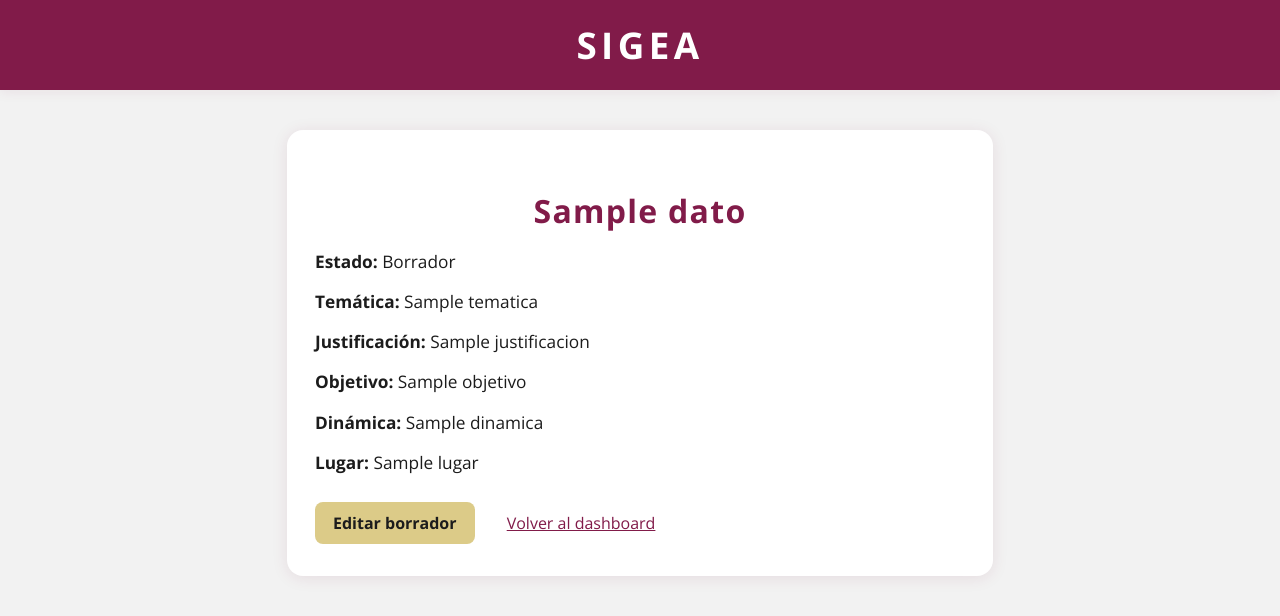
After one commit to AxelLangle/SIGEA, a Flask app: template Backend/templates/ver_evento.html in a window 1280 px wide. The commit adds this page. Shown: the top 616 px of the page. Run offline with Flask 3, Linux system fonts and the light colour scheme; the template is opened without the code that fills it: most values are stand-ins (such as "Sample title", 1, 10 or a date in 2020).

Commit message:
Se agrego la funcionalidad de agregar un evento como borrador, ver su resumen y/o poder seguir editandolo desde donde se dejo

```diff
--- /dev/null
+++ b/Backend/templates/ver_evento.html
@@ -0,0 +1,74 @@
+<!DOCTYPE html>
+<html lang="es">
+<head>
+  <meta charset="UTF-8">
+  <title>{{ datos.titulo or 'Evento' }}</title>
+  <link rel="icon" href="{{ url_for('static', filename='images/SIGEA_LOGOTIPO200.png') }}" type="image/x-icon">
+  <link href="https://fonts.googleapis.com/css?family=Open+Sans:400,600,700" rel="stylesheet">
+  <link rel="stylesheet" href="{{ url_for('static', filename='css/registrar_eventos.css') }}">
+  <style>
+    .evento-info {
+      background: var(--blanco, #fff);
+      border-radius: 16px;
+      box-shadow: 0 2px 16px rgba(129,27,73,0.10);
+      padding: 32px 28px;
+      max-width: 650px;
+      margin: 40px auto;
+    }
+    .evento-info h2 {
+      color: var(--guinda, #811B49);
+      font-size: 2rem;
+      font-weight: 700;
+      margin-bottom: 18px;
+      letter-spacing: 0.04em;
+    }
+    .evento-info p {
+      font-size: 1.08rem;
+      margin-bottom: 10px;
+      color: var(--negro, #1C1C1C);
+    }
+    .evento-info .borrador {
+      background-color: var(--dorado, #DCCB88);
+      color: var(--negro, #1C1C1C);
+      border: none;
+      border-radius: 8px;
+      padding: 10px 18px;
+      font-weight: 700;
+      font-size: 1rem;
+      margin-top: 18px;
+      margin-right: 10px;
+      text-decoration: none;
+      display: inline-block;
+      transition: background 0.2s, color 0.2s;
+    }
+    .evento-info .borrador:hover {
+      background-color: #e6d9a7;
+      color: var(--guinda, #811B49);
+    }
+    .evento-info .volver {
+      color: var(--guinda, #811B49);
+      text-decoration: underline;
+      font-size: 1rem;
+      margin-left: 18px;
+    }
+  </style>
+</head>
+<body>
+  <div class="sigea-header">SIGEA</div>
+  <div class="evento-info">
+    <h2>{{ datos.titulo or 'Sin título' }}</h2>
+    <p><b>Estado:</b> {{ evento.estado|capitalize }}</p>
+    <p><b>Temática:</b> {{ datos.tematica or 'No especificada' }}</p>
+    <p><b>Justificación:</b> {{ datos.justificacion or 'No especificada' }}</p>
+    <p><b>Objetivo:</b> {{ datos.objetivo or 'No especificado' }}</p>
+    <p><b>Dinámica:</b> {{ datos.dinamica or 'No especificada' }}</p>
+    <p><b>Lugar:</b> {{ datos.lugar or 'No especificado' }}</p>
+    <!-- Agrega aquí más campos según tu formulario -->
+
+    {% if evento.estado == 'borrador' %}
+      <a href="{{ url_for('registrar_evento') }}?editar={{ evento.id }}" class="borrador">Editar borrador</a>
+    {% endif %}
+    <a href="{{ url_for('dashboard') }}" class="volver">Volver al dashboard</a>
+  </div>
+</body>
+</html>
--- a/app.py
+++ b/app.py
@@ -235,5 +235,58 @@ def guardar_borrador():
     conn.close()
     return jsonify({'success': True})
 
+
+@app.route('/api/eventos/borrador', methods=['GET'])
+def obtener_borradores():
+    usuario_id = session.get('usuario_id')
+    if not usuario_id:
+        return jsonify({'error': 'No autenticado'}), 401
+    conn = get_db_connection()
+    borradores = conn.execute(
+        "SELECT id, datos FROM evento WHERE usuario_id = ? AND estado = 'borrador'",
+        (usuario_id,)
+    ).fetchall()
+    conn.close()
+    # Extraer el título del evento desde los datos JSON
+    eventos = []
+    for row in borradores:
+        datos = json.loads(row['datos'])
+        eventos.append({
+            'id': row['id'],
+            'titulo': datos.get('titulo', 'Sin título')
+        })
+    return jsonify(eventos)
+
+@app.route('/evento/<int:evento_id>')
+def ver_evento(evento_id):
+    usuario_id = session.get('usuario_id')
+    if not usuario_id:
+        return redirect(url_for('index'))
+    conn = get_db_connection()
+    evento = conn.execute(
+        "SELECT * FROM evento WHERE id = ? AND usuario_id = ?", (evento_id, usuario_id)
+    ).fetchone()
+    conn.close()
+    if not evento:
+        flash('Evento no encontrado')
+        return redirect(url_for('dashboard'))
+    datos = json.loads(evento['datos'])
+    return render_template('ver_evento.html', evento=evento, datos=datos)
+
+@app.route('/api/eventos/<int:evento_id>', methods=['GET'])
+def obtener_evento(evento_id):
+    usuario_id = session.get('usuario_id')
+    if not usuario_id:
+        return jsonify({'error': 'No autenticado'}), 401
+    conn = get_db_connection()
+    evento = conn.execute(
+        "SELECT * FROM evento WHERE id = ? AND usuario_id = ?", (evento_id, usuario_id)
+    ).fetchone()
+    conn.close()
+    if not evento:
+        return jsonify({'error': 'Evento no encontrado'}), 404
+    datos = json.loads(evento['datos'])
+    return jsonify({'datos': datos, 'estado': evento['estado']})
+
 if __name__ == '__main__':
     app.run(debug=True)
```
Also changed, not shown: Backend/static/css/dashboard.css (added, +116 -0 lines), Backend/static/js/dashboard.js (added, +32 -0 lines), Backend/static/js/registrar_eventos.js (+107 -2 lines), Backend/templates/dashboard.html (+3 -131 lines).
